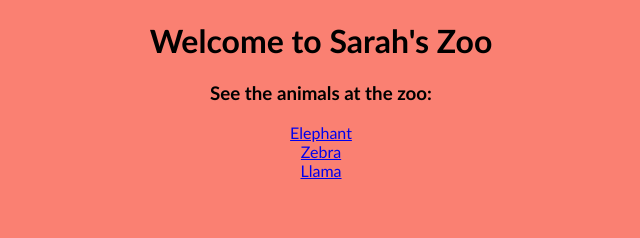
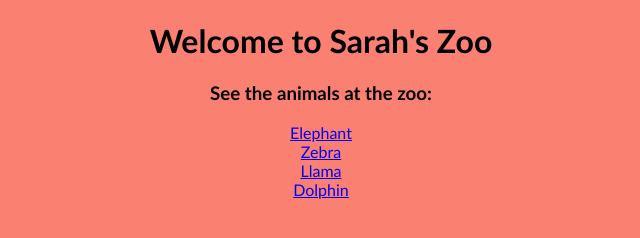
Before and after one commit to sarah-sookoo/sarah-sookoo.github.io, a plain HTML site: page index.html in a window 1280 px wide. Shown: the full height of the page, 319-959 px from the left. Drawn offline with Linux system fonts and the light colour scheme.

Commit message:
added dolpin link to homepage

```diff
--- a/index.html
+++ b/index.html
@@ -13,6 +13,8 @@
       <a href="zebra.html">Zebra</a>
       <br>
       <a href="llama.html">Llama</a>
+      <br>
+      <a href="dolphin.html">Dolphin</a>
     </div>
   </body>
 </html>
```
